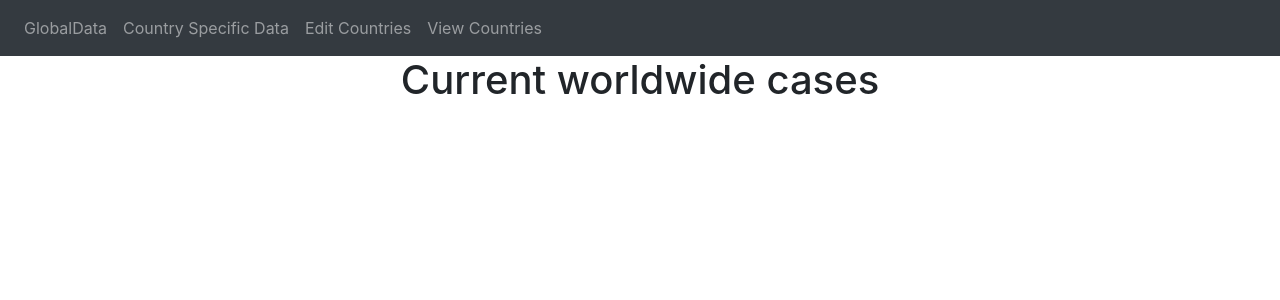
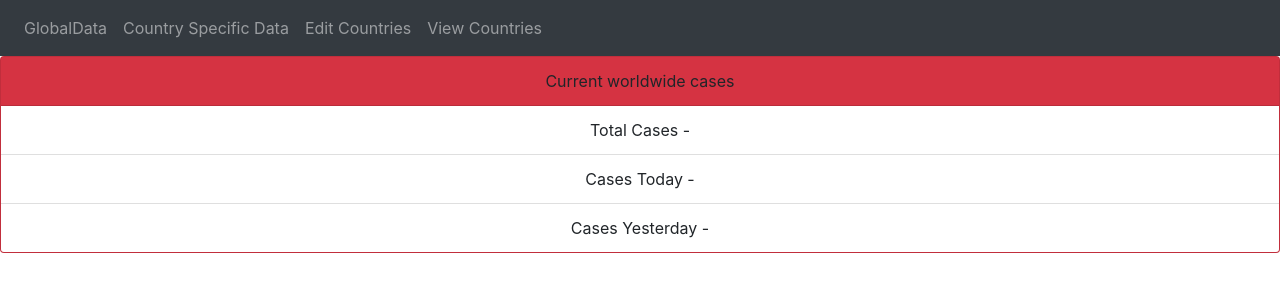
Before and after one commit to BShaw2/DataRepG00373332, a React (Create React App) app: page /globaldata in a window 1280 px wide. Shown: the top 300 px of the page. Built offline with nearby package versions, Linux system fonts and the light colour scheme; no server answers.

Commit message:
Global cases data complete

```diff
--- a/src/components/GlobalData.js
+++ b/src/components/GlobalData.js
@@ -1,12 +1,17 @@
 import React from 'react';
-import { Button } from 'react-bootstrap';
+import { Card, ListGroup } from 'react-bootstrap';
 import axios from 'axios';
 
-export class GlobalData extends React.Component{
+export class GlobalData extends React.Component {
+
+
 
     state = {
-        global: []
+        global: [],
+        yesterday: []
     };
+
+
 
     componentDidMount() {
         axios.get('https://disease.sh/v3/covid-19/all')
@@ -19,13 +24,32 @@ export class GlobalData extends React.Component{
                 console.log("error")
             }
             );
+            axios.get('https://disease.sh/v3/covid-19/all?yesterday=true')
+            .then(
+                (response) => {
+                    this.setState({ yesterday: response.data })
+                    console.log(response.data)
+                })
+            .catch((error) => {
+                console.log("error")
+            }
+            );
+
     }
 
-    render(){
-        return(
+
+
+    render() {
+        return (
             <div>
-                <h1>Current worldwide cases</h1>
-                <h2>{this.state.global.cases}</h2>
+                <Card className = "bg-danger text-center">
+                    <Card.Header>Current worldwide cases</Card.Header>
+                    <ListGroup variant="flush">
+                        <ListGroup.Item >Total Cases - {this.state.global.cases}</ListGroup.Item>
+                        <ListGroup.Item>Cases Today - {this.state.global.todayCases}</ListGroup.Item>
+                        <ListGroup.Item>Cases Yesterday - {this.state.yesterday.todayCases}</ListGroup.Item>
+                    </ListGroup>
+                </Card>
             </div>
         );
     }
```
Also changed, not shown: src/components/CountryData.js (added), 1 other file (tests, documents, lock files or other folders).
